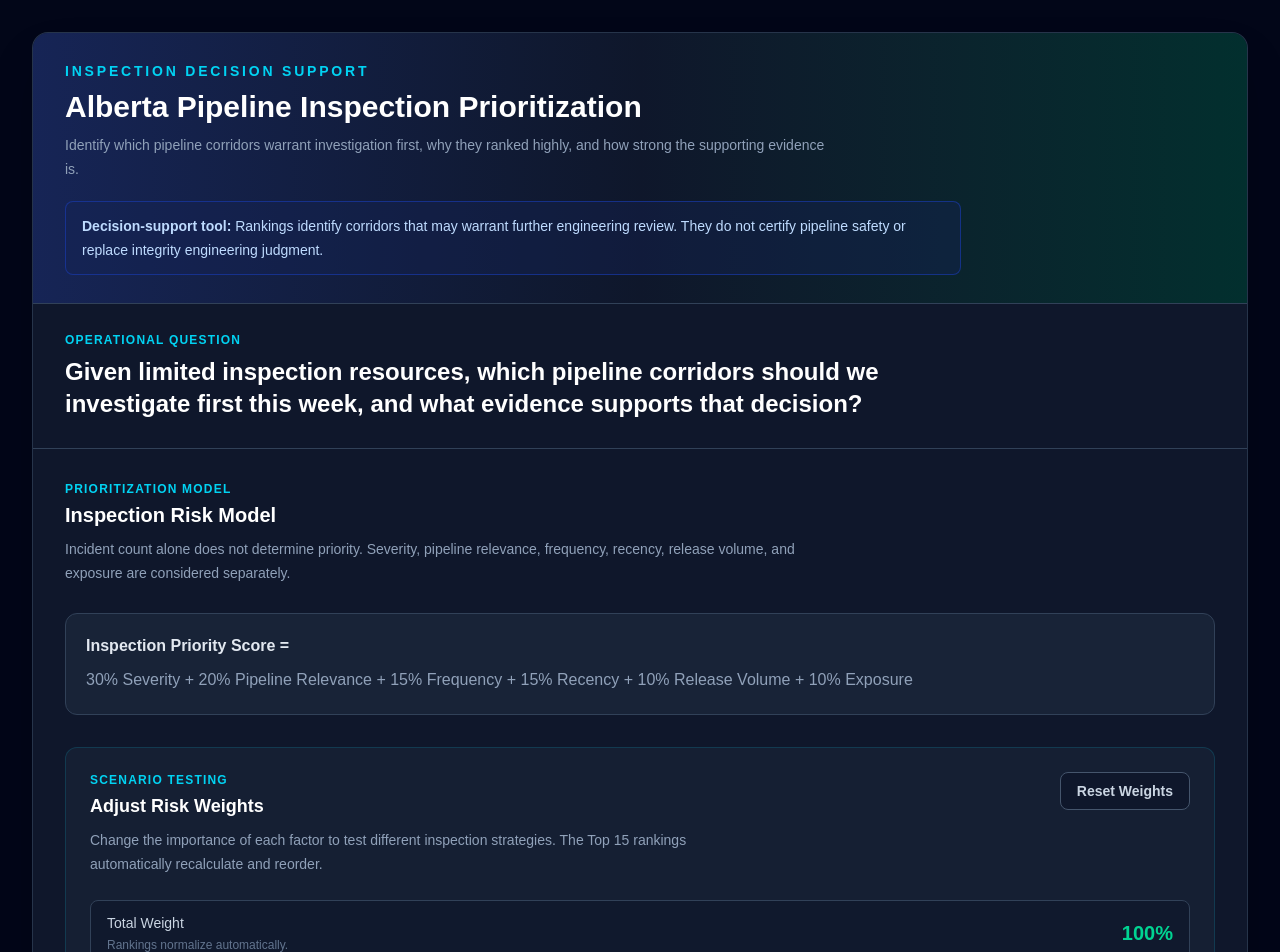
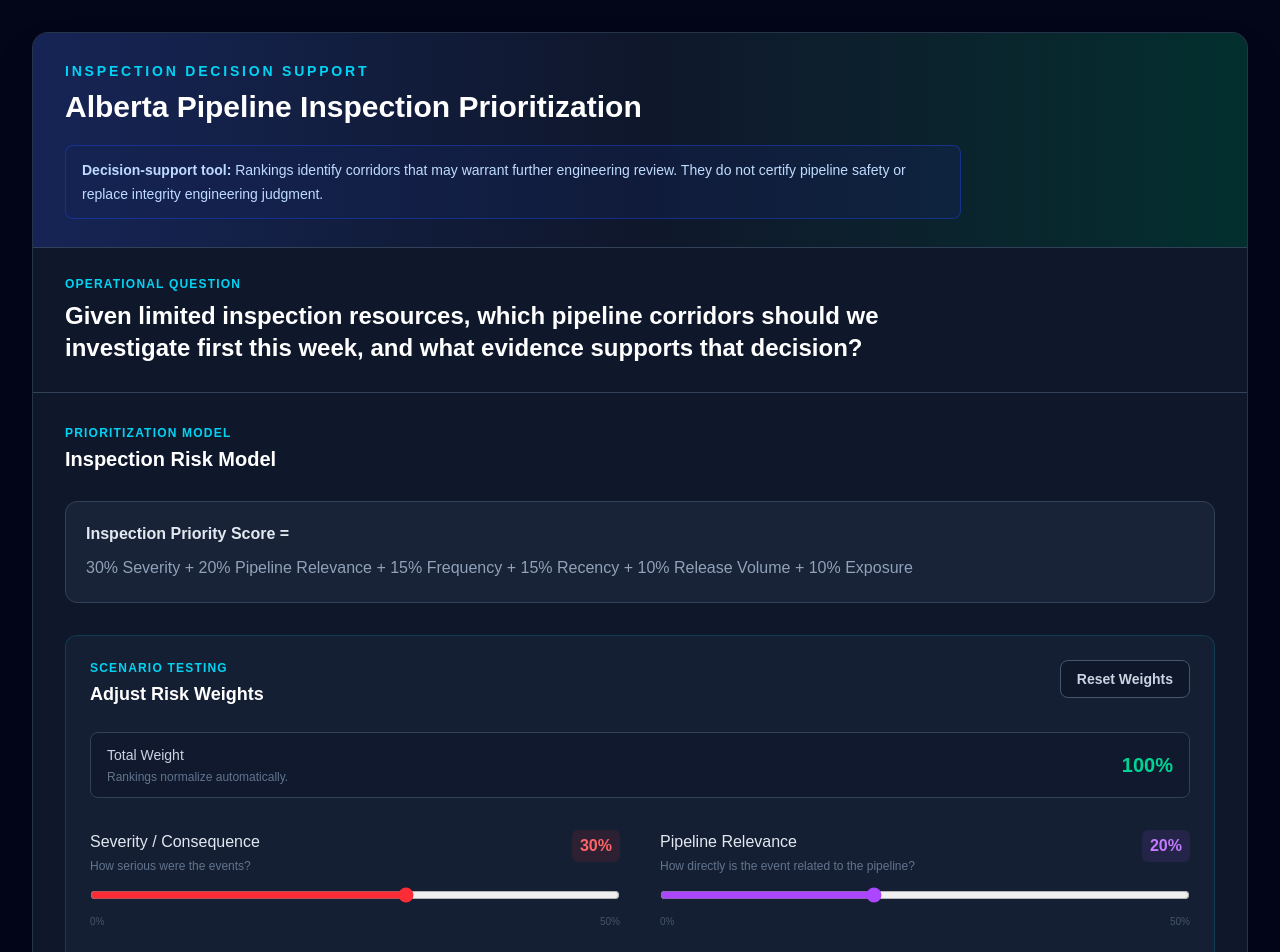
Before and after one commit to ovie-d/FlowLine, a Next.js app: page / in a window 1280 px wide. Shown: the top 952 px of the page. Built offline with nearby package versions, Linux system fonts and the light colour scheme; no server answers.

Commit message:
RemovedDescription

```diff
--- a/app/page.tsx
+++ b/app/page.tsx
@@ -1058,11 +1058,6 @@ export default function Home() {
             Alberta Pipeline Inspection Prioritization
           </h1>
 
-          <p className="mt-2 max-w-3xl text-sm leading-6 text-slate-400">
-            Identify which pipeline corridors warrant investigation first,
-            why they ranked highly, and how strong the supporting evidence is.
-          </p>
-
           <div className="mt-5 max-w-4xl rounded-lg border border-blue-800/60 bg-blue-950/40 px-4 py-3 text-sm leading-6 text-blue-200">
 
             <strong>
@@ -1111,12 +1106,6 @@ export default function Home() {
               Inspection Risk Model
             </h2>
 
-            <p className="mt-2 max-w-3xl text-sm leading-6 text-slate-400">
-              Incident count alone does not determine priority. Severity,
-              pipeline relevance, frequency, recency, release volume, and
-              exposure are considered separately.
-            </p>
-
           </div>
 
           {/* FORMULA */}
@@ -1173,11 +1162,7 @@ export default function Home() {
                   Adjust Risk Weights
                 </h3>
 
-                <p className="mt-2 max-w-2xl text-sm leading-6 text-slate-400">
-                  Change the importance of each factor to test different
-                  inspection strategies. The Top 15 rankings automatically
-                  recalculate and reorder.
-                </p>
+
 
               </div>
 
```
